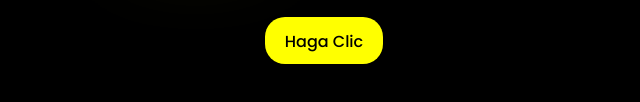
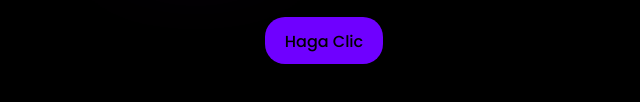
Before and after one commit to Miguell17/Flores, a plain HTML site: page index.html in a window 1280 px wide. Shown: the part 468-570 px from the top of the page, without its empty margins (324-964 px from the left). Drawn offline with Linux system fonts and the light colour scheme.

Commit message:
Actualizacion de mi sorpresa

```diff
--- a/css/style.css
+++ b/css/style.css
@@ -22,7 +22,7 @@ body{
 @keyframes glow{
     0%, 100%{
         color: #fff;
-        text-shadow: 0 0 12px #fbff00, 0 0 50px #fbff00, 0 0 100px #fbff00;
+        text-shadow: 0 0 12px #7700ff, 0 0 50px #8400ff, 0 0 100px #8400ff;
     }
     10%, 90%{
         color: #696565;
@@ -75,7 +75,7 @@ body{
 
 /* Estilo para el botón */
 .button button {
-    background-color: yellow; /* Fondo amarillo */
+    background-color: rgb(111, 0, 255); /* Fondo amarillo */
     border: none; /* Sin bordes */
     padding: 10px 20px; /* Ajusta el relleno según tu preferencia */
     font-size: 18px; /* Tamaño de fuente */
@@ -94,5 +94,5 @@ body{
   /* Efecto de resplandor al pasar el cursor sobre el botón */
   .button button:hover {
     background-color: orange; /* Cambia el color de fondo al pasar el mouse a naranja */
-    box-shadow: 0 0 10px yellow, 0 0 20px yellow, 0 0 30px yellow; /* Efecto de resplandor amarillo */
+    box-shadow: 0 0 10px rgb(111, 0, 255), 0 0 20px yellow, 0 0 30px rgb(111, 0, 255); /* Efecto de resplandor amarillo */
   }
```
